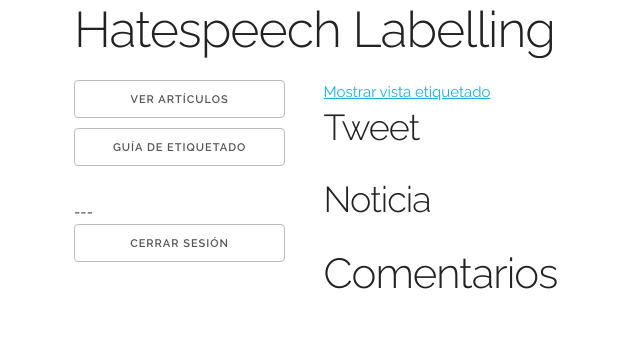
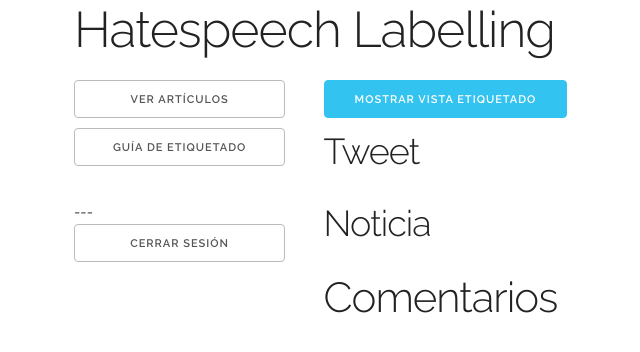
Before and after one commit to finiteautomata/hatespeech-selection, a Django app: template articles/templates/articles/show.html in a window 1280 px wide. Shown: the top 352 px of the page, without its empty margins (86-726 px from the left). Run offline with Django 3.2, Linux system fonts and the light colour scheme; the template is opened without the code that fills it, so the values that code supplies are empty.

Commit message:
Cambio botón

```diff
--- a/articles/templates/articles/show.html
+++ b/articles/templates/articles/show.html
@@ -2,7 +2,7 @@
 
 {% block content %}
 
-<a href="{% url 'labels:show' article.id %}"> Mostrar vista etiquetado </a>
+<a class="button-primary button" href="{% url 'labels:show' article.id %}"> Mostrar vista etiquetado </a>
 
 <h3> Tweet  </h3>
 
--- a/labels/templates/labels/show.html
+++ b/labels/templates/labels/show.html
@@ -166,7 +166,7 @@ function fixStepIndicator(n) {
 
 
       <div class="three columns">
-        <p> ¿Es un comentario tóxico? </p>
+        <p> ¿Es tóxico? </p>
         <label>
           <input type="radio"/>
           <span class="label-body"> Sí </span>
@@ -221,6 +221,9 @@ function fixStepIndicator(n) {
         <button type="button" id="nextBtn" onclick="nextPrev(1)">Siguiente</button>
       </div>
     </div>
+    <br/>
+    <br/>
+    <br/>
 
   </div>
 {% endfor %}
```
